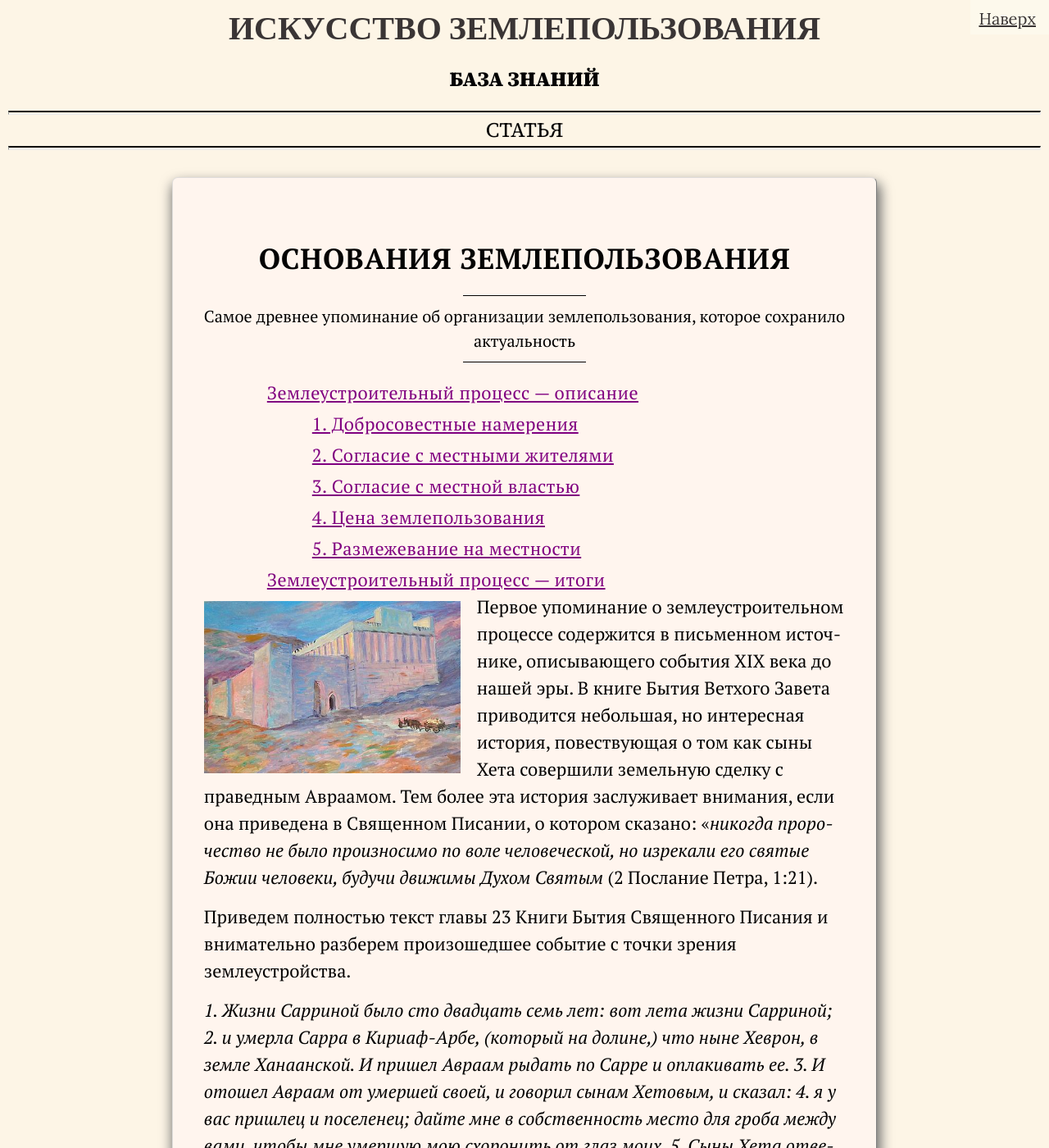
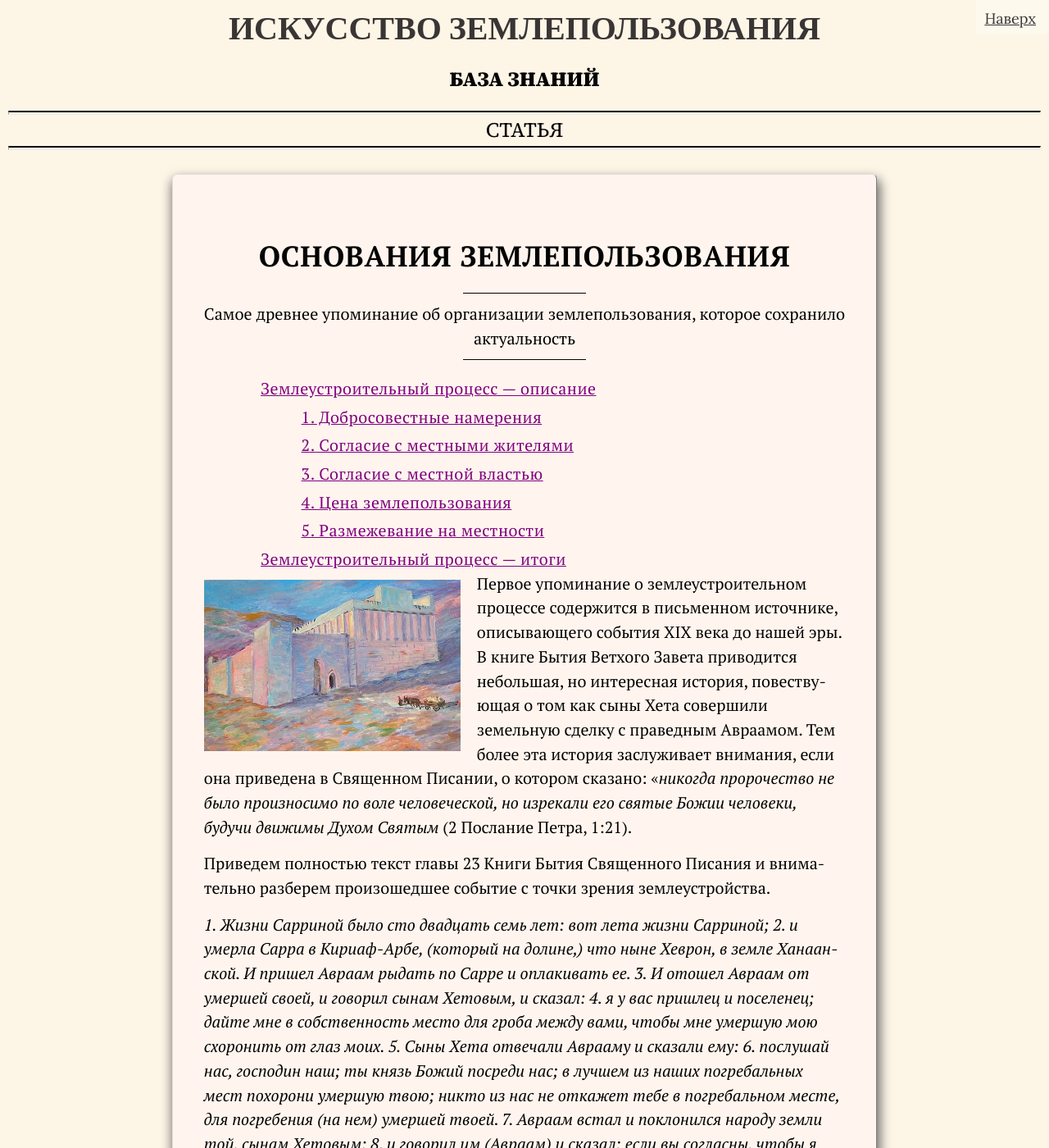
Before and after one commit to SergSi/land-use-art, a Jekyll site: the page built from _posts/2023-09-01-book.md, in a window 1280 px wide and 1400 px high. Shown: the whole window at 82% size. Built offline with Jekyll 4.4.1, drawn with Linux system fonts in a browser that asks for light colours; some web fonts are replaced.

Commit message:
Update style.css

```diff
--- a/assets/css/style.css
+++ b/assets/css/style.css
@@ -45,7 +45,7 @@
   background-color: var(--background-color);
   color: var(--font-color);
   font-family: "Lora", serif;
-  font-size: clamp(1.6rem, 1.446rem + 0.615vw, 2rem);
+  font-size: clamp(1.5rem, 1.286rem + 0.571vw, 1.8rem);
   font-weight: 400;
   line-height: clamp(1.5rem, 1.286rem + 0.571vw, 1.8rem);
 }
```
